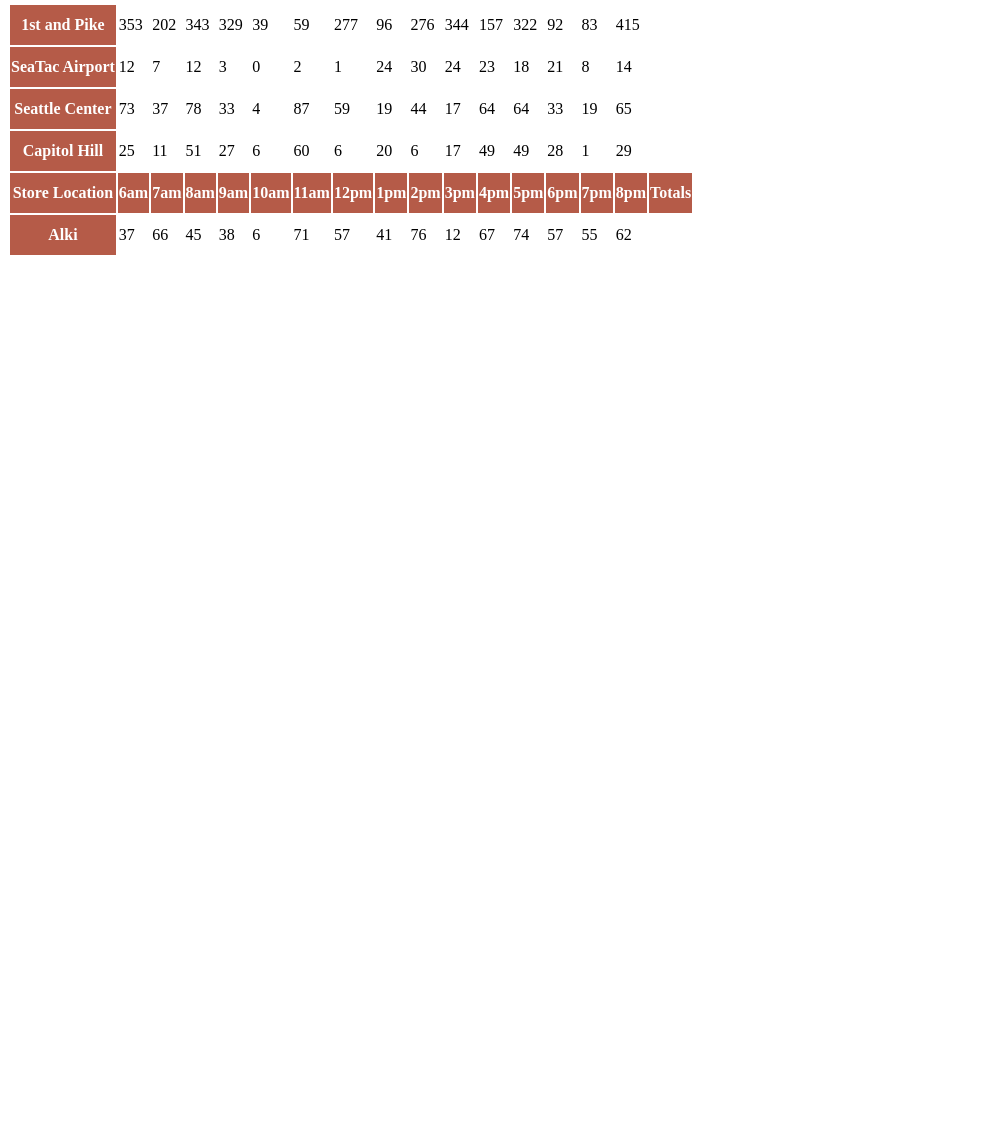
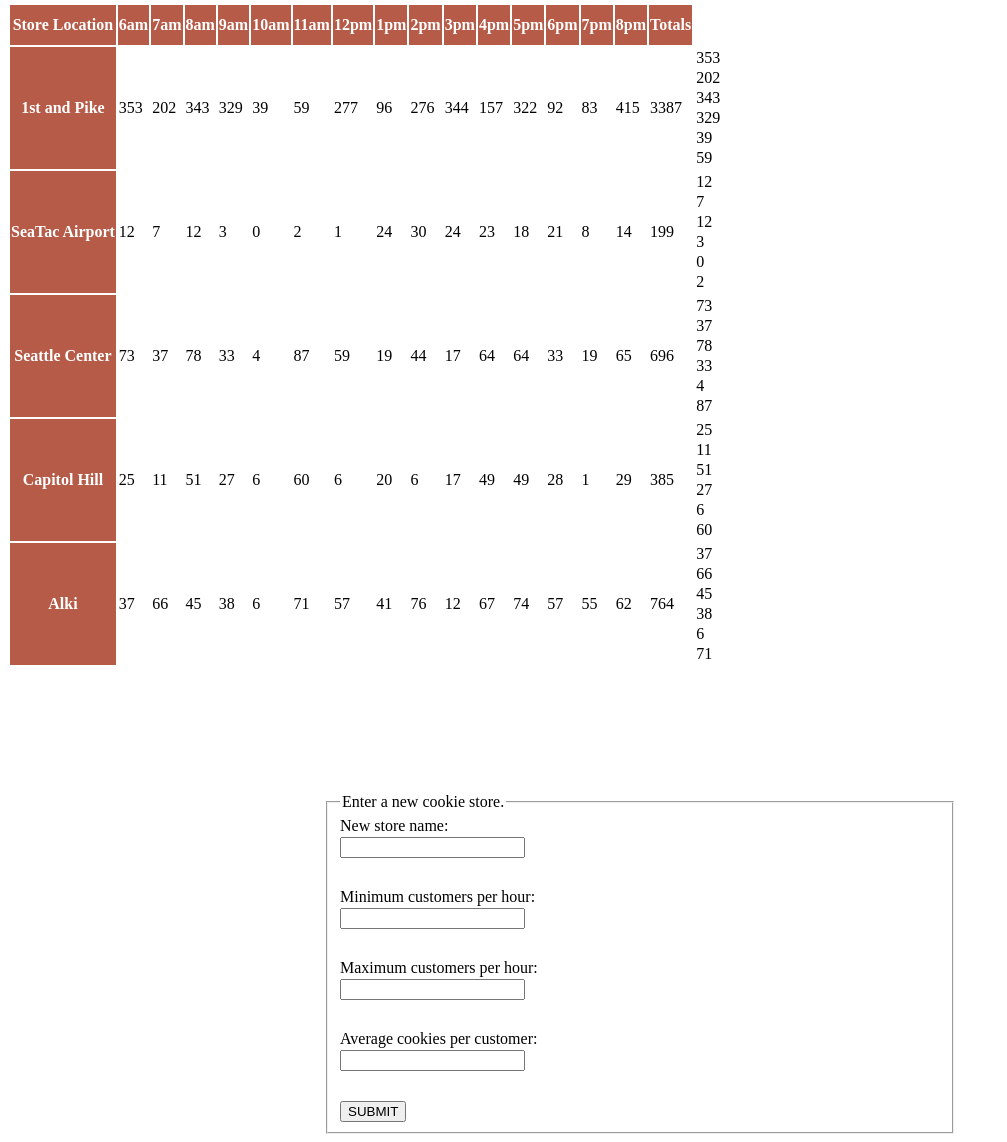
Before and after one commit to ChristopherSClosser/salmon-cookies, a plain HTML site: page sales.html in a window 1280 px wide. Shown: the part 77-1219 px from the top of the page, without its empty margins (0-1007 px from the left). Before the commit the page ends 800 px from the top, so only its background shows below. Drawn offline with Linux system fonts and the light colour scheme.

Commit message:
most stuff fixed

```diff
--- a/app.js
+++ b/app.js
@@ -158,6 +158,7 @@ console.log('Just ran storeAlki.populateTable();');
 */
 
 /*---------------------new code----------------------------*/
+
 'use strict';
 
 var storeFirstPike = new CookieStore('1st and Pike',23, 65, 6.3);
@@ -165,7 +166,8 @@ var storeSeaTac = new CookieStore('SeaTac Airport', 3, 24, 1.2);
 var storeSeaCenter = new CookieStore('Seattle Center', 11, 38, 2.3);
 var storeCapHill  = new CookieStore('Capitol Hill', 20, 38, 2.3);
 var storeAlki = new CookieStore('Alki', 2, 16, 4.6);
-var storeLocale = [storeFirstPike, storeSeaTac, storeSeaCenter, storeCapHill, storeAlki];
+
+var storeLocale = [storeFirstPike, storeSeaTac, storeSeaCenter, storeCapHill, storeAlki, 'Total'];
 
 var tableEl = document.getElementById('tableId');
 //get id for thead wich = tableHeadings
@@ -184,51 +186,54 @@ function CookieStore(name, minCustomersHr, maxCustomersHr, avgCookiesPerCustomer
   this.hourlyCount = hourlyCount || [];
   this.oneHrSales = oneHrSales || [];
   this.range = maxCustomersHr - minCustomersHr;
-  this.hoursOpen = ['6am', '7am', '8am', '9am', '10am', '11am', '12pm', '1pm', '2pm', '3pm', '4pm', '5pm', '6pm','7pm', '8pm'];
+  //add a tagId for each store---------------------------->
+  this.hoursOpen = [/*'Store Location'*/'6am', '7am', '8am', '9am', '10am', '11am', '12pm', '1pm', '2pm', '3pm', '4pm', '5pm', '6pm','7pm', '8pm', /*'Totals'*/];
+  this.totalPerDay = 0;
 }
 
 CookieStore.prototype.cookiesPerHr = function() {
   var totalCookiesHr = Math.round(Math.random() * ((this.range + 1) + this.minCustomersHr) * this.avgCookiesPerCustomer);
-  this.hourlyCount.push(totalCookiesHr);
+  this.oneHrSales.push(totalCookiesHr);
   console.log('counting cookies');
-  return totalCookiesHr;
-
-};
-
-CookieStore.prototype.salesPerDay = function(storeLocale) {
-  console.log('----------' + this.name + '----------');
-  //salesList.push ('----------' + this.name + '----------');
-  //console.log(storeLocale);
-  for(var j = 0; j < this.hoursOpenlength; j++) {
-    var cookiesSoldPerHr = this.cookiesPerHr() * this.avgCookiesPerCustomer;
-    console.log(this.hoursOpen[j] + ': ' + Math.round(cookiesSoldPerHr) + ' Cookies sold.');
-    this.oneHrSales.push(Math.round(cookiesSoldPerHr));
-    console.log(j);
-    //salesList.push (this.hoursOpen[j] + ': ' + Math.round (cookiesPerHr) + ' Cookies sold.');
-  }
+  //return totalCookiesHr;
 };
 
 CookieStore.prototype.populateTable = function() {
   var tableEl = document.getElementById('tableId');
-  tableEl.appendChild(headRowEl);
-
   var tableRowEl = document.createElement('tr');
   //nameEl append to thead
   var nameEl = document.createElement('th');
   nameEl.textContent = this.name;
   tableRowEl.appendChild(nameEl);
+
   for (var ii = 0; ii < this.hoursOpen.length; ii++) {
     this.cookiesPerHr();
+    this.totalPerDay += this.oneHrSales[ii];
     var totalSalesHrEl = document.createElement('td');
-    totalSalesHrEl.textContent = this.hourlyCount[ii];
+    totalSalesHrEl.textContent = this.oneHrSales[ii];
     tableRowEl.appendChild(totalSalesHrEl);
+    //console.log('in the for ' + ii);
+    //this.salesPerDay(this.storeLocale);
+    //tableRowEl.textContent = this.cookiesPerHr();
   }
+  //console.log('done with for');
+  var storeTotalSalesEl = document.createElement('td');
+  storeTotalSalesEl.textContent = this.totalPerDay;
+  tableRowEl.appendChild(storeTotalSalesEl);
   //salesPerDay(this.storeLocale);
   // tableRowEl.textContent = this.cookiesPerHr();
   tableEl.appendChild(tableRowEl);
+
+  for (var j = 0; j < storeLocale.length; j++) {
+    var hrSalesAllStoresEl = document.createElement('tr');
+    hrSalesAllStoresEl.textContent += this.oneHrSales[j];
+    tableRowEl.appendChild(hrSalesAllStoresEl);
+  }
 };
 
 function CreateTableHeading(){
+  tableEl.appendChild(headRowEl);
+
   for(var i = 0; i < storeFirstPike.hoursOpen.length; i++) {
     var hrsHeadEl = document.createElement('th');
     hrsHeadEl.textContent = storeFirstPike.hoursOpen[i];
@@ -240,77 +245,44 @@ function CreateTableHeading(){
   headRowEl.appendChild(totalEl);
   console.log('Finished Setting hrsHeadEl');
 }
-  // var tableEl = document.getElementById('tableId');
-  // var rowEl = document.createElement('tr');
-  // tableEl.appendChild(rowEl);
-  //
-  // var storeNameEl = document.createElement ('td');
-  // storeNameEl.textContent = this.name;
-  // rowEl.appendChild(storeNameEl);
-  //
-  // for(var i = 0; i < this.hoursOpen.length; i++) {
-  //   // var tableEl = document.getElementById('table');
-  //   var numberRowEl = document.createElement('tr');
-  //
-  //   var hoursEl = document.createElement('td');
-  //   hoursEl.textContent = this.hoursOpen[i];
-  //   tableEl.appendChild(numberRowEl);
-  //   numberRowEl.appendChild(hoursEl);
-  //   console.log(hoursEl);
-  // }
 
-// CookieStore.prototype.salesPerDay = function () {
-//
-// };
-//console.log(storeFirstPike.cookiesPerHr());
+/*-------------------Call function-------------------------*/
+
 CreateTableHeading();
 
+storeFirstPike.populateTable();
 console.log('Just ran storeFirstPike.populateTable();');
-storeFirstPike.populateTable();
-//storeFirstPike.salesPerDay();
-console.log('Just ran storeFirstPike.populateTable();');
+
 storeSeaTac.populateTable();
-console.log('Just ran storeSeaCenter.populateTable();');
+console.log('Just ran storeSeaTac.populateTable();');
+
 storeSeaCenter.populateTable();
 console.log('Just ran storeSeaCenter.populateTable();');
+
 storeCapHill.populateTable();
 console.log('Just ran storeCapHill.populateTable();');
+
 storeAlki.populateTable();
 console.log('Just ran storeAlki.populateTable();');
 
-// console.log(storeFirstPike.hourlySales());
-// console.log(storeFirstPike.cookiesPerHr());
-// // for (var i = 0; i < storeLocale.length; i++) {
-//   var currentStore = storeLocale[i];
-//   //populate the table------------------------
-//   var rowEl = document.createElement ('tr');
-//   tableEl.appendChild (rowEl);
-//
-//   var nameEl = document.createElement ('th');
-//   nameEl.textContent = currentStore.name;
-//   rowEl.appendChild (nameEl);
-// }
-// for (var ii = 0; ii < storeLocale.hoursOpen.length; ii++) {
-//   var hour = storeLocale.hoursOpen[ii];
-//
-//   var columnEl = document.createElement ('tr');
-//   tableEl.appendChild (columnEl);
-//
-//   var timeEl = document.createElement('th');
-//   timeEl.textContent = storeLocale.hour;
-//   rowEl.appendChild (timeEl);
-// }
-  // var minCustEl = document.createElement('td');
-  // minCustEl.textContent = currentStore.minCustomersHr;
-  // rowEl.appendChild(minCustEl);
+/*---------------------new code----------------------------*/
+//EVENT LISTENERS-------------------------------
 
-  // var maxCustEl = document.createElement('td');
-  // maxCustEl.textContent = currentStore.maxCustomersHr;
-  // rowEl.appendChild (maxCustEl);
+var storeFormEl = document.getElementById('new-store-form');
+//---------------------------
+storeFormEl.addEventListener('submit', handleSubmit);
 
-  // var avgCookieEl = document.createElement ('td');
-  // avgCookieEl.textContent = currentStore.avgCookiesPerCustomer;
-  // rowEl.appendChild(avgCookieEl);
-//}
-
-//document.body.appendChild (tableEl);
+function handleSubmit(event){
+  //both preventDefault and stopPropagation need to be first
+  event.preventDefault();//prevents backend server pushing and page reload
+  event.stopPropagation();//prevents bubbling and capturing
+  //-----------------------form---input tag-------value
+  var name = event.target.cookieStoreName.value;
+  var minCustomersHr = parseInt(event.target.minCust.value);
+  var maxCustomersHr = parseInt(event.target.maxCust.value);
+  var avgCookiesPerCustomer = (event.target.avgCookies.value);
+  var store = new CookieStore(name, minCustomersHr, maxCustomersHr, avgCookiesPerCustomer);
+  console.log(store);
+  console.log(store.cookiesPerHr());
+  //console.log('User has submitted.' + '\n' + name + '\n' + minCustomersHr + '\n' + maxCustomersHr + '\n' + avgCookiesPerCustomer);
+}
--- a/sales.html
+++ b/sales.html
@@ -18,6 +18,23 @@
 
 
     </table>
+    <div class="form">
+      <form id="new-store-form">
+        <fieldset>
+          <legend>Enter a new cookie store.</legend>
+          <!-- label for input -->
+          <label for="cookieStoreName">New store name:</label>
+          <input type="text" name="cookieStoreName">
+          <label for="minCust">Minimum customers per hour:</label>
+          <input type="text" name="minCust">
+          <label for="maxCust">Maximum customers per hour:</label>
+          <input type="text" name="maxCust" value="">
+          <label for="avgCookies">Average cookies per customer:</label>
+          <input type="text" name="avgCookies" value="">
+          <button type="submit" name="button">SUBMIT</button>
+        </fieldset>
+      </form>
+    </div>
     <script src="app.js" type="text/javascript"></script>
   </body>
 </html>
--- a/style.css
+++ b/style.css
@@ -4,3 +4,27 @@ th{
   background-color: #B55B48;
   color: white;
 }
+fieldset {
+  min-width: 227px;
+}
+body {
+  height: 100%;
+}
+div {
+  height: 100%;
+}
+#new-store-form {
+  width: 50%;
+  height: 50%;
+  margin: auto;
+  margin-top: 10%;
+}
+label {
+  margin-bottom: 2px;
+}
+input {
+  margin-bottom: 5%;
+}
+
+label, input {
+  display: block;
--- a/test.js
+++ b/test.js
@@ -165,3 +165,4 @@ console.log(salesList);
 storeElement.textContent = salesList;
 document.body.appendChild (storeElement);
 //iterates through stores and open times
+/*---------------------FORMS!!!--------------------------->*/
```
Also changed, not shown: index.html (+20 -4 lines).
